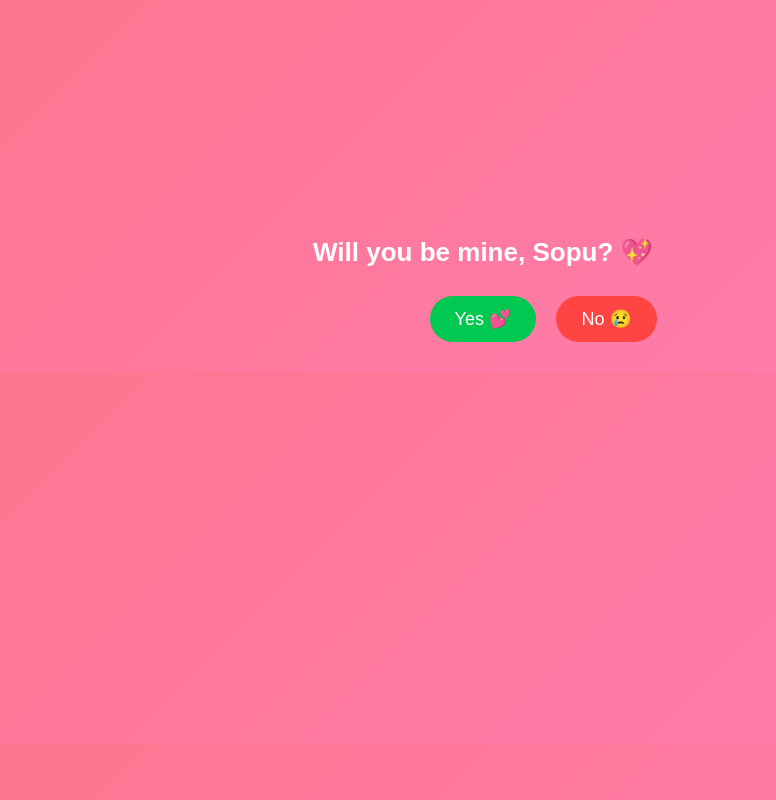
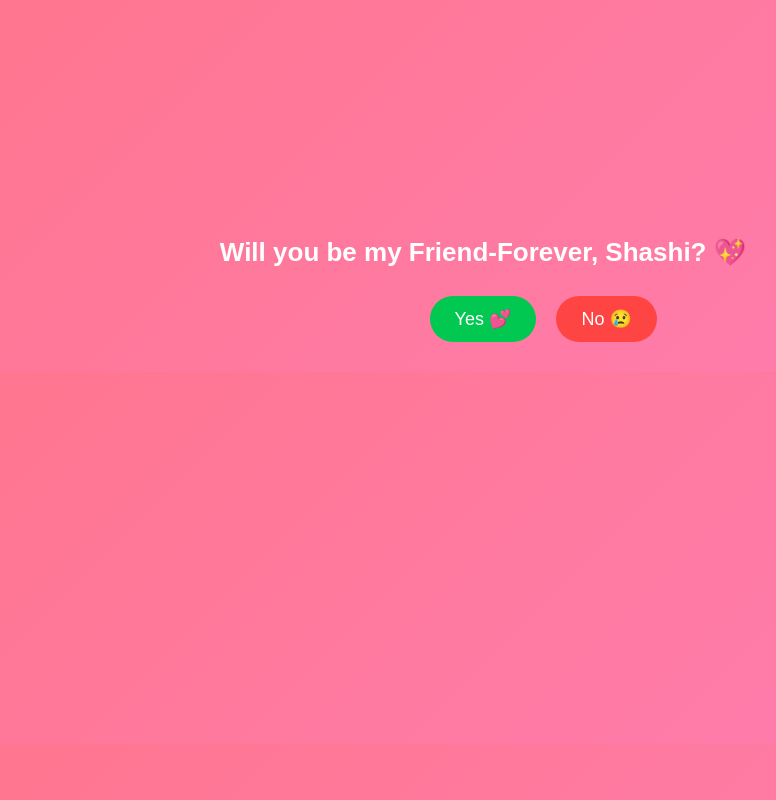
Before and after one commit to pradeepbailwad77/projex1, a plain HTML site: page index.html in a window 1280 px wide. Shown: the whole page, without its empty margins (157-933 px from the left). Drawn offline with nearby package versions, Linux system fonts and the light colour scheme.

Commit message:
Update index.html

```diff
--- a/index.html
+++ b/index.html
@@ -69,7 +69,7 @@ img {
 
 <!-- Question Page -->
 <div class="container" id="questionBox">
-  <h1>Will you be mine, <span>Sopu</span>? 💖</h1>
+  <h1>Will you be my Friend-Forever, <span>Shashi</span>? 💖</h1>
   <button id="yesBtn" onclick="sayYes()">Yes 💕</button>
   <button id="noBtn">No 😢</button>
 </div>
```
